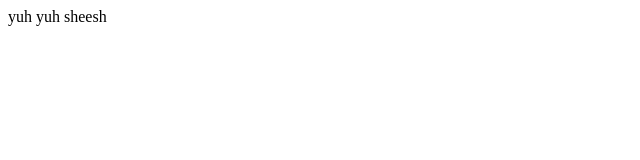
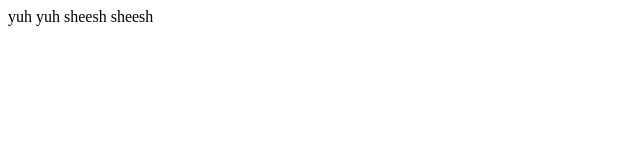
Before and after one commit to badelista/badelista.github.io, a plain HTML site: page index.html in a window 1280 px wide. Shown: the full height of the page, 0-640 px from the left. Drawn offline with Linux system fonts and the light colour scheme.

```diff
--- a/index.html
+++ b/index.html
@@ -4,6 +4,6 @@
         yuh yuh
     </head>
     <body>
-        sheesh
+        sheesh sheesh
     </body>
 </html>
```
